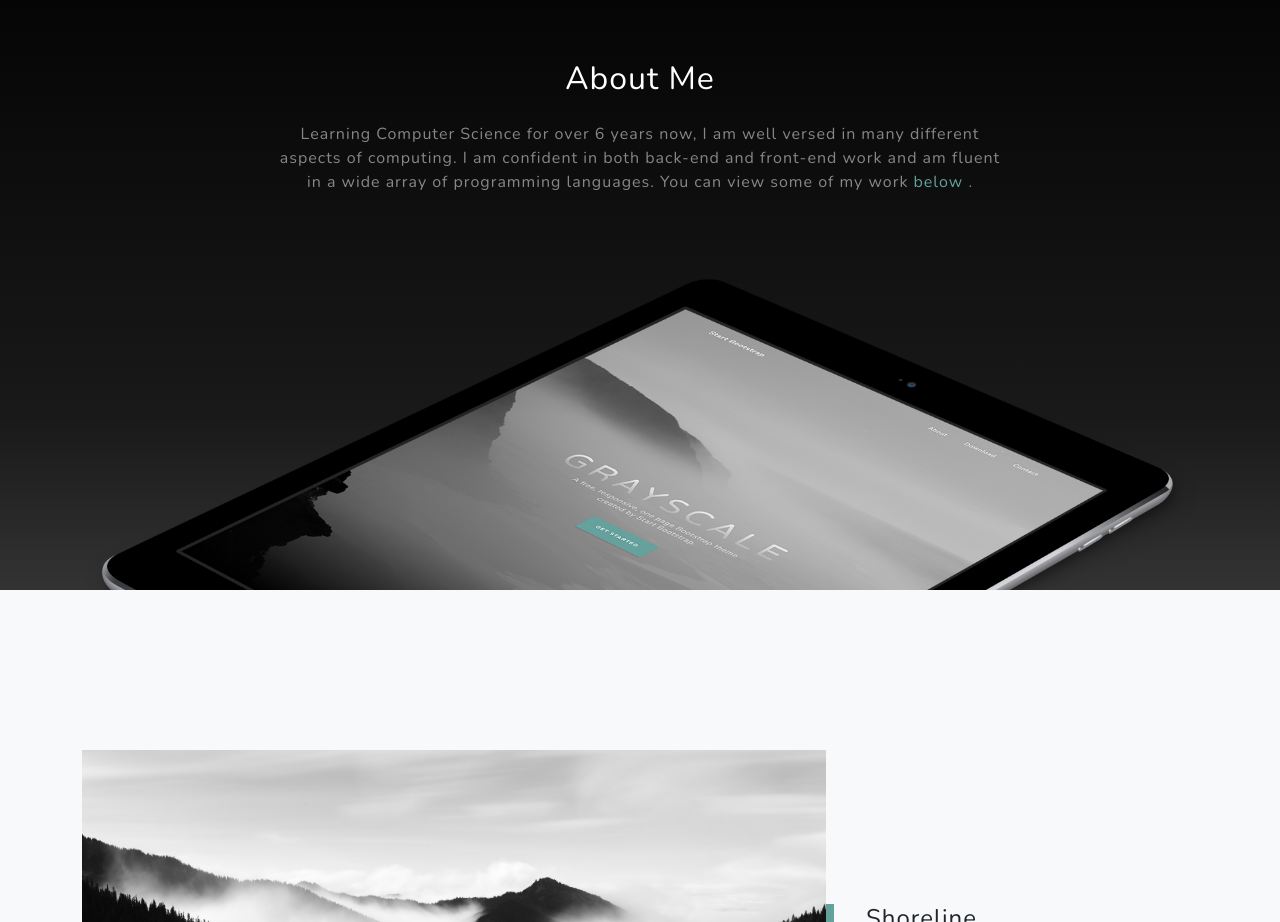
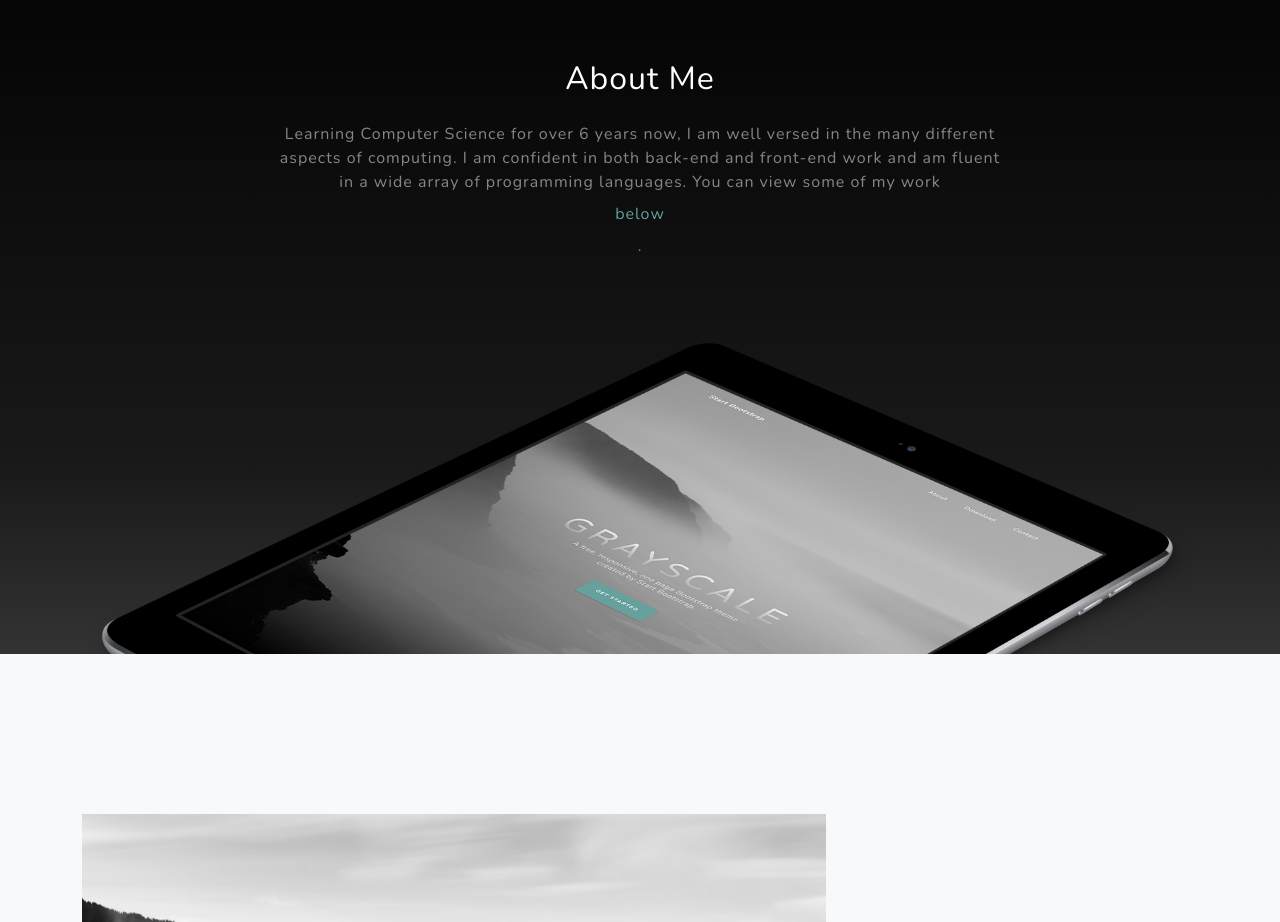
Before and after one commit to Jonesl13/Portfolio, a plain HTML site: page index.html in a window 1280 px wide. Shown: the part 900-1822 px from the top of the page. Drawn offline with nearby package versions, Linux system fonts and the light colour scheme.

Commit message:
button fixed

```diff
--- a/index.html
+++ b/index.html
@@ -50,9 +50,9 @@
                     <div class="col-lg-8 mx-auto">
                         <h2 class="text-white mb-4">About Me</h2>
                         <p class="text-white-50">
-                            Learning Computer Science for over 6 years now, I am well versed in many different aspects of computing. I am confident in both back-end and front-end work and am fluent in a wide array of programming languages. You can view some of my work
-                            <a href="#projects">below</a>
-							.
+                            Learning Computer Science for over 6 years now, I am well versed in the many different aspects of computing. I am confident in both back-end and front-end work and am fluent in a wide array of programming languages. You can view some of my work
+                            <a class="nav-link js-scroll-trigger" href="#projects">below</a>
+						.
                         </p>
                     </div>
                 </div>
```
